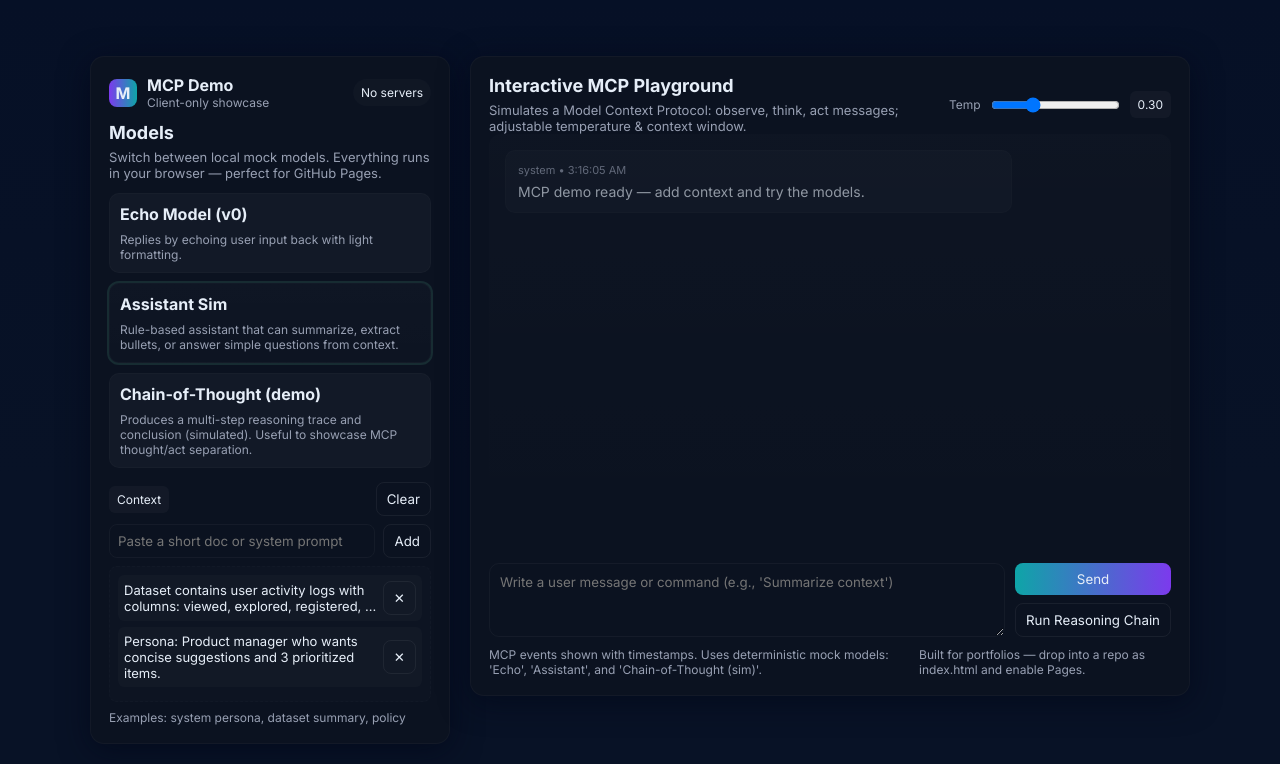
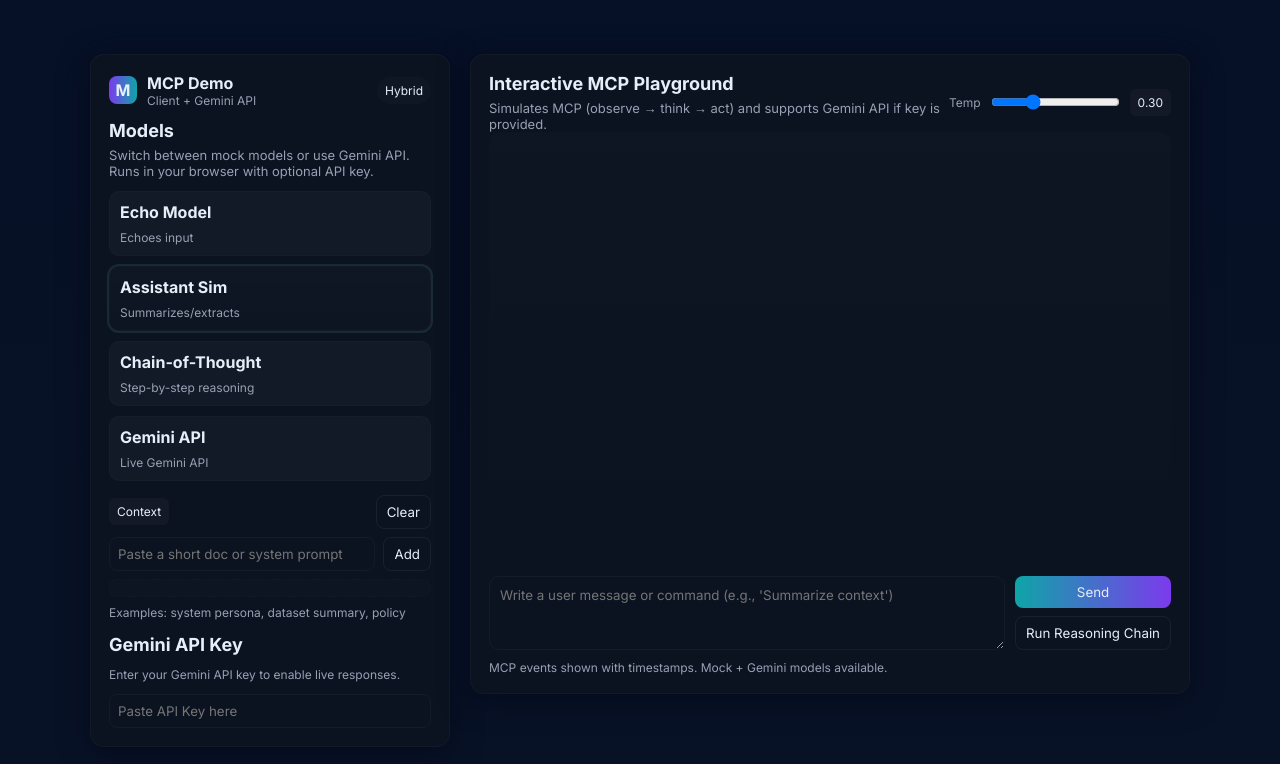
Before and after one commit to Pritiks23/mcp-demo, a plain HTML site: page index.html in a window 1280 px wide. Drawn offline with Linux system fonts and the light colour scheme.

Commit message:
Update index.html

```diff
--- a/index.html
+++ b/index.html
@@ -3,7 +3,7 @@
 <head>
   <meta charset="utf-8" />
   <meta name="viewport" content="width=device-width, initial-scale=1" />
-  <title>MCP Portfolio Demo — Model Context Protocol (Client-only)</title>
+  <title>MCP Demo — Client + Gemini</title>
   <link rel="preconnect" href="https://fonts.googleapis.com">
   <link href="https://fonts.googleapis.com/css2?family=Inter:wght@400;600;700;900&display=swap" rel="stylesheet">
   <style>
@@ -47,9 +47,9 @@
 <body>
   <div class="app">
     <div class="panel">
-      <div class="topbar"><div class="logo"><div class="dot">M</div><div><strong>MCP Demo</strong><div class="small">Client-only showcase</div></div></div><div class="badge">No servers</div></div>
+      <div class="topbar"><div class="logo"><div class="dot">M</div><div><strong>MCP Demo</strong><div class="small">Client + Gemini API</div></div></div><div class="badge">Hybrid</div></div>
       <h1>Models</h1>
-      <p class="lead">Switch between local mock models. Everything runs in your browser — perfect for GitHub Pages.</p>
+      <p class="lead">Switch between mock models or use Gemini API. Runs in your browser with optional API key.</p>
       <div class="model-list" id="modelList"></div>
 
       <div class="sidebar-section">
@@ -65,6 +65,12 @@
         <div class="context-list" id="contextList"></div>
         <div class="footer">Examples: <span class="small">system persona, dataset summary, policy</span></div>
       </div>
+
+      <div class="sidebar-section">
+        <h1>Gemini API Key</h1>
+        <p class="small">Enter your Gemini API key to enable live responses.</p>
+        <input id="geminiKey" type="password" placeholder="Paste API Key here" style="width:100%;padding:8px;border-radius:8px;background:transparent;border:1px solid rgba(255,255,255,0.04);color:inherit">
+      </div>
     </div>
 
     <div class="panel viewport">
@@ -72,7 +78,7 @@
         <div style="display:flex;justify-content:space-between;align-items:center">
           <div>
             <h1 id="title">Interactive MCP Playground</h1>
-            <div class="note">Simulates a Model Context Protocol: observe, think, act messages; adjustable temperature & context window.</div>
+            <div class="note">Simulates MCP (observe → think → act) and supports Gemini API if key is provided.</div>
           </div>
           <div class="row">
             <div class="small">Temp</div>
@@ -93,154 +99,42 @@
       </div>
 
       <div style="display:flex;justify-content:space-between;align-items:center;margin-top:10px">
-        <div class="small">MCP events shown with timestamps. Uses deterministic mock models: 'Echo', 'Assistant', and 'Chain-of-Thought (sim)'.</div>
-        <div class="small">Built for portfolios — drop into a repo as <code>index.html</code> and enable Pages.</div>
+        <div class="small">MCP events shown with timestamps. Mock + Gemini models available.</div>
       </div>
 
     </div>
   </div>
 
   <script>
-    // ---- Mock models: simple deterministic functions, no external API ----
     const models = {
-      "echo-v0": {
-        name: 'Echo Model (v0)',
-        desc: 'Replies by echoing user input back with light formatting.',
-        run: async (prompt, ctx, opts) => {
-          await sleep(220 + Math.random()*80);
-          return `Echoing: "${prompt.trim()}"\n\nContext lines: ${ctx.length}`;
-        }
-      },
-      "assistant-sim": {
-        name: 'Assistant Sim',
-        desc: 'Rule-based assistant that can summarize, extract bullets, or answer simple questions from context.',
-        run: async (prompt, ctx, opts) => {
-          await sleep(320 + Math.random()*140);
-          const low = prompt.toLowerCase();
-          if (low.includes('summarize')){
-            return summarizeContext(ctx, opts);
-          } else if (low.includes('extract')|| low.includes('bullet')){
-            return extractBullets(ctx);
-          } else if (low.includes('persona')){
-            return 'Assistant role: helpful, concise, slightly playful.'
-          }
-          // fallback: combine last context and prompt
-          return `Answer (sim): I saw ${ctx.length} context items. You asked: "${prompt.trim()}"`;
-        }
-      },
-      "cot-sim": {
-        name: 'Chain-of-Thought (demo)',
-        desc: 'Produces a multi-step reasoning trace and conclusion (simulated). Useful to showcase MCP thought/act separation.',
-        run: async (prompt, ctx, opts) => {
-          await sleep(500 + Math.random()*250);
-          const steps = [];
-          steps.push('Observe: read the context and identify facts.');
-          if (ctx.length>0) steps.push('Recall: find relevant lines from context.');
-          steps.push('Plan: outline steps to answer the prompt.');
-          steps.push('Execute: produce a concise answer.');
-          const conclusion = `Conclusion: (sim) For request "${prompt.trim()}", recommended 3 actions.`;
-          return steps.join('\n') + '\n\n' + conclusion;
-        }
-      }
-    }
+      "echo-v0": {name:'Echo Model',desc:'Echoes input',run: async (p,ctx)=>`Echo: ${p}`},
+      "assistant-sim": {name:'Assistant Sim',desc:'Summarizes/extracts',run: async (p,ctx)=>{if(p.toLowerCase().includes('summarize'))return ctx.join(' ').slice(0,100)+'...'; return p;}},
+      "cot-sim": {name:'Chain-of-Thought',desc:'Step-by-step reasoning',run: async (p,ctx)=>`Step1: Observe\nStep2: Think\nStep3: Act\nConclusion: ${p}`},
+      "gemini-live": {name:'Gemini API',desc:'Live Gemini API',run: async (p,ctx)=>{const key=document.getElementById('geminiKey').value.trim(); if(!key)return '❌ No API key'; try{const res=await fetch('https://generativelanguage.googleapis.com/v1beta/models/gemini-1.5-flash:generateContent?key='+key,{method:'POST',headers:{'Content-Type':'application/json'},body:JSON.stringify({contents:[{role:'user',parts:[{text:p}]}]})}); const data=await res.json(); return data?.candidates?.[0]?.content?.parts?.[0]?.text||JSON.stringify(data);}catch(e){return e.message;}}}
+    };
 
-    // ---- Utilities ----
-    function sleep(ms){return new Promise(res=>setTimeout(res,ms))}
-    function now(){return new Date().toLocaleTimeString()}
+    const state={selected:'assistant-sim',context:[]};
+    const modelListEl=document.getElementById('modelList'),chatEl=document.getElementById('chat'),promptEl=document.getElementById('prompt'),ctxText=document.getElementById('ctxText'),contextList=document.getElementById('contextList'),tempEl=document.getElementById('temp'),tempVal=document.getElementById('tempVal');
 
-    // Minimal summarizers for demo
-    function summarizeContext(ctx, opts){
-      if (ctx.length===0) return 'No context provided.';
-      const joined = ctx.join(' ');
-      const words = joined.split(/\s+/).slice(0,60).join(' ');
-      return `Summary (sim): ${words}${joined.split(/\s+/).length>60 ? ' ...':''}`;
-    }
-    function extractBullets(ctx){
-      if (ctx.length===0) return 'No context to extract.';
-      return ctx.map((c,i)=>`- (${i+1}) ${c.slice(0,80)}${c.length>80?'...':''}`).join('\n');
-    }
+    function renderModels(){modelListEl.innerHTML='';Object.keys(models).forEach(k=>{const m=models[k],el=document.createElement('div');el.className='model'+(state.selected===k?' active':'');el.innerHTML=`<strong>${m.name}</strong><div class="meta">${m.desc}</div>`;el.onclick=()=>{state.selected=k;renderModels();logSys(`Switched model: ${m.name}`)};modelListEl.appendChild(el)})}
+    function renderContext(){contextList.innerHTML='';state.context.forEach((c,i)=>{const d=document.createElement('div');d.className='context-item';d.innerHTML=`<div style="display:flex;justify-content:space-between"><div>${c.slice(0,80)}${c.length>80?'...':''}</div><button onclick="removeCtx(${i})">✕</button></div>`;contextList.appendChild(d)})}
+    function removeCtx(i){state.context.splice(i,1);renderContext();logSys('Removed context')}
+    window.removeCtx=removeCtx;
 
-    // ---- MCP-like runtime (client-side) ----
-    const state = {selected:'assistant-sim',context:[]};
-    const modelListEl = document.getElementById('modelList');
-    const chatEl = document.getElementById('chat');
-    const promptEl = document.getElementById('prompt');
-    const ctxText = document.getElementById('ctxText');
-    const contextList = document.getElementById('contextList');
-    const tempEl = document.getElementById('temp');
-    const tempVal = document.getElementById('tempVal');
+    document.getElementById('addCtx').onclick=()=>{const v=ctxText.value.trim();if(!v)return;state.context.unshift(v);ctxText.value='';renderContext();logSys('Added context')};
+    document.getElementById('clearContext').onclick=()=>{state.context=[];renderContext();logSys('Cleared context')};
 
-    function renderModels(){
-      modelListEl.innerHTML = '';
-      Object.keys(models).forEach(key=>{
-        const m = models[key];
-        const el = document.createElement('div');
-        el.className = 'model' + (state.selected===key? ' active':'');
-        el.innerHTML = `<strong>${m.name}</strong><div class="meta">${m.desc}</div>`;
-        el.onclick = ()=>{state.selected=key;renderModels();logSystem(`Switched model -> ${m.name}`)};
-        modelListEl.appendChild(el);
-      })
-    }
-
-    function renderContext(){
-      contextList.innerHTML = '';
-      state.context.forEach((c,i)=>{
-        const d = document.createElement('div');
-        d.className='context-item';
-        d.innerHTML = `<div style="display:flex;justify-content:space-between;align-items:center"><div style="font-size:13px">${c.slice(0,80)}${c.length>80?'...':''}</div><div style="display:flex;gap:6px"><button onclick="removeCtx(${i})">✕</button></div></div>`;
-        contextList.appendChild(d);
-      })
-    }
-
-    function removeCtx(i){state.context.splice(i,1);renderContext();logSystem('Removed context item')}
-    window.removeCtx = removeCtx;
-
-    document.getElementById('addCtx').onclick = ()=>{
-      const v = ctxText.value.trim(); if(!v) return; state.context.unshift(v); ctxText.value=''; renderContext(); logSystem('Added context')
-    }
-    document.getElementById('clearContext').onclick = ()=>{state.context=[]; renderContext(); logSystem('Cleared context')}
-
-    function appendMsg(text,who='model'){const m = document.createElement('div');m.className='msg '+(who==='user'?'user':'model');m.innerHTML=`<div style="font-size:11px;color:var(--muted)">${who} • ${now()}</div><div style="margin-top:6px;white-space:pre-wrap">${escapeHtml(text)}</div>`;chatEl.appendChild(m);chatEl.scrollTop = chatEl.scrollHeight}
-    function logSystem(text){const m = document.createElement('div');m.className='msg model';m.style.opacity=0.6;m.innerHTML=`<div style="font-size:11px;color:var(--muted)">system • ${now()}</div><div style="margin-top:6px">${escapeHtml(text)}</div>`;chatEl.appendChild(m);chatEl.scrollTop = chatEl.scrollHeight}
+    function appendMsg(t,w='model'){const m=document.createElement('div');m.className='msg '+(w==='user'?'user':'model');m.innerHTML=`<div style="font-size:11px;color:var(--muted)">${w} • ${new Date().toLocaleTimeString()}</div><div style="margin-top:6px;white-space:pre-wrap">${t}</div>`;chatEl.appendChild(m);chatEl.scrollTop=chatEl.scrollHeight}
+    function logSys(t){const m=document.createElement('div');m.className='msg model';m.style.opacity=0.6;m.innerHTML=`<div style="font-size:11px;color:var(--muted)">system • ${new Date().toLocaleTimeString()}</div><div style="margin-top:6px">${t}</div>`;chatEl.appendChild(m);chatEl.scrollTop=chatEl.scrollHeight}
 
     function escapeHtml(s){return s.replaceAll('&','&amp;').replaceAll('<','&lt;').replaceAll('>','&gt;')}
 
-    document.getElementById('send').onclick = async ()=>{
-      const p = promptEl.value.trim(); if(!p) return; appendMsg(p,'user'); promptEl.value='';
-      const model = models[state.selected];
-      logSystem(`MCP: sending 'observe' with ${state.context.length} contexts to ${model.name}`);
-      // simulate observe
-      await sleep(100);
-      logSystem(`MCP: model starts 'think'`);
-      const out = await model.run(p, state.context.slice(0,10), {temp:parseFloat(tempEl.value)});
-      logSystem(`MCP: model 'act'`);
-      appendMsg(out,'model');
-    }
+    document.getElementById('send').onclick=async()=>{const p=promptEl.value.trim();if(!p)return;appendMsg(p,'user');promptEl.value='';const model=models[state.selected];logSys(`Sending to ${model.name}`);const out=await model.run(p,state.context.slice(0,10));appendMsg(out,'model')};
+    document.getElementById('simulateChain').onclick=async()=>{const p=promptEl.value.trim()||'Explain step-by-step';appendMsg(p,'user');const model=models['cot-sim'];logSys('Chain-of-Thought sim');const out=await model.run(p,state.context.slice(0,10));appendMsg(out,'model')};
 
-    document.getElementById('simulateChain').onclick = async ()=>{
-      const p = promptEl.value.trim() || 'Explain step-by-step'; appendMsg(p,'user');
-      const model = models['cot-sim'];
-      logSystem('MCP: starting multi-step reasoning (sim)');
-      // step 1: observe
-      logSystem('MCP EVENT • OBSERVE'); await sleep(120);
-      // step 2: think -> partial
-      logSystem('MCP EVENT • THINK (partial trace)'); appendMsg('(...model thinking—partial trace...)','model'); await sleep(600);
-      // final
-      const out = await model.run(p, state.context.slice(0,10), {});
-      logSystem('MCP EVENT • ACT (conclusion)'); appendMsg(out,'model');
-    }
+    tempEl.oninput=()=>{tempVal.innerText=parseFloat(tempEl.value).toFixed(2)}
 
-    tempEl.oninput = ()=>{tempVal.textContent = parseFloat(tempEl.value).toFixed(2)};
-
-    // initial render
-    renderModels(); renderContext();
-    logSystem('MCP demo ready — add context and try the models.');
-
-    // handy: example starter context
-    state.context.push('Dataset contains user activity logs with columns: viewed, explored, registered, nplay_video.');
-    state.context.push('Persona: Product manager who wants concise suggestions and 3 prioritized items.');
-    renderContext();
-
+    renderModels();renderContext();
   </script>
 </body>
 </html>
```
